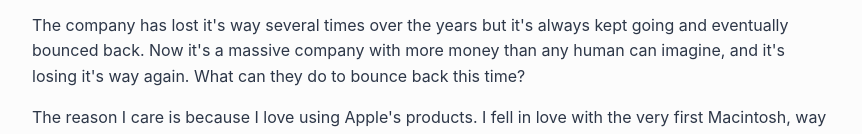
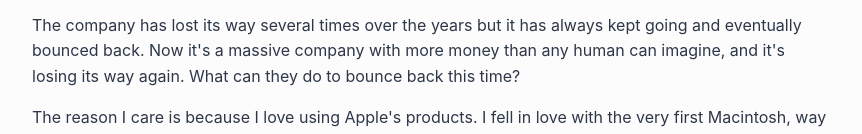
Before and after one commit to trozware/troz.net-2025, an Eleventy site: page src/post/2025/apple-has-two-problems.md in a window 1280 px wide. Shown: the part 321-455 px from the top of the page, without its empty margins (208-1070 px from the left). Built offline with nearby package versions, Linux system fonts and the light colour scheme; Eleventy itself is replaced by a stand-in of ours; files that its build step writes are made by us from their sources.

Commit message:
fix typos

```diff
--- a/src/post/2025/apple-has-two-problems.md
+++ b/src/post/2025/apple-has-two-problems.md
@@ -8,7 +8,7 @@
 
 Over the last few years, Apple Inc. has come in for its fair share of criticism. In my opinion, this boils down to two main problems: politics and software quality.
 
-The company has lost it's way several times over the years but it's always kept going and eventually bounced back. Now it's a massive company with more money than any human can imagine, and it's losing it's way again. What can they do to bounce back this time?
+The company has lost its way several times over the years but it has always kept going and eventually bounced back. Now it's a massive company with more money than any human can imagine, and it's losing its way again. What can they do to bounce back this time?
 
 <!--more-->
 
```
